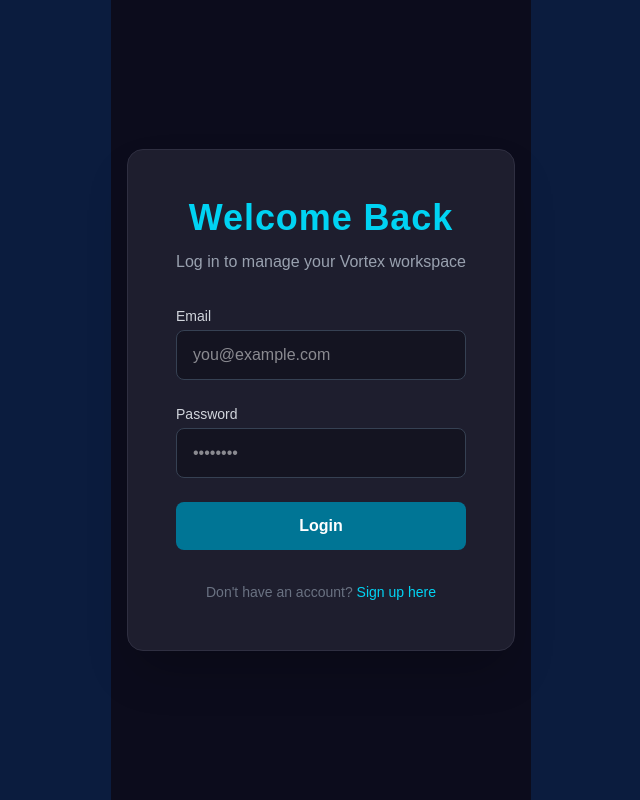
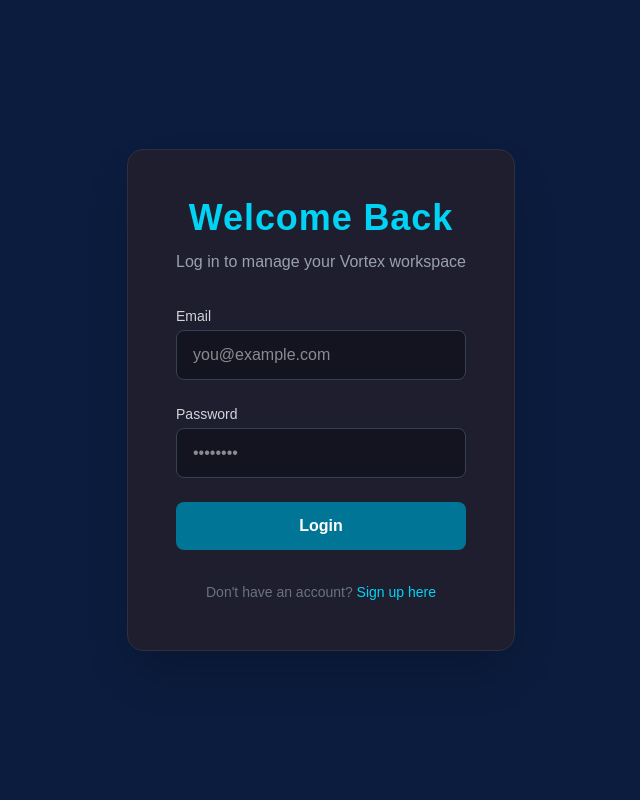
Before and after one commit to westliam-x/vortex, a Next.js app: page /login in a window 1280 px wide. Shown: the whole page, without its empty margins (319-959 px from the left). Built offline with nearby package versions, Linux system fonts and the light colour scheme.

Commit message:
chore:Remove background color from LoginPage container

```diff
--- a/src/container/Login/Login.tsx
+++ b/src/container/Login/Login.tsx
@@ -27,7 +27,7 @@
   };
 
   return (
-    <div className="min-h-screen flex items-center justify-center bg-[#0C0C1C] px-4 py-12">
+    <div className="min-h-screen flex items-center justify-center  px-4 py-12">
       <div className="w-full max-w-4xl bg-[#1E1E2E] border border-[#2F2F41] rounded-2xl shadow-2xl p-12">
         <h1 className="text-4xl font-bold text-cyan-400 text-center mb-3 tracking-wide">
           Welcome Back
```
